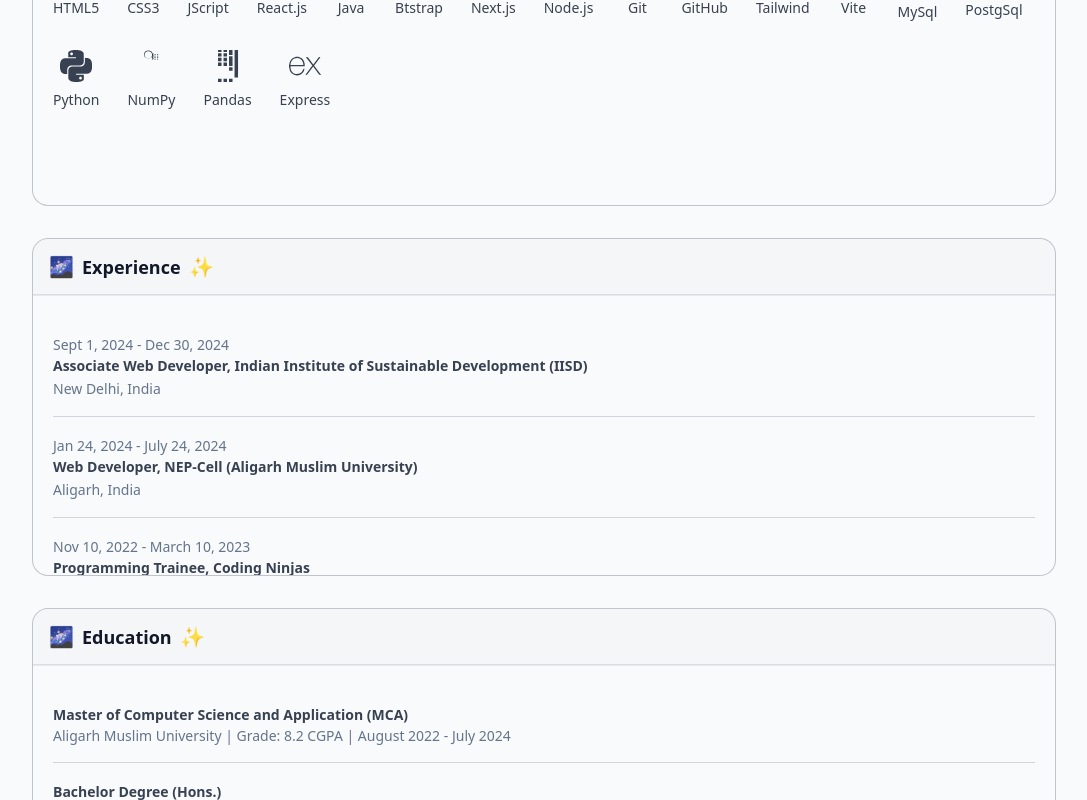
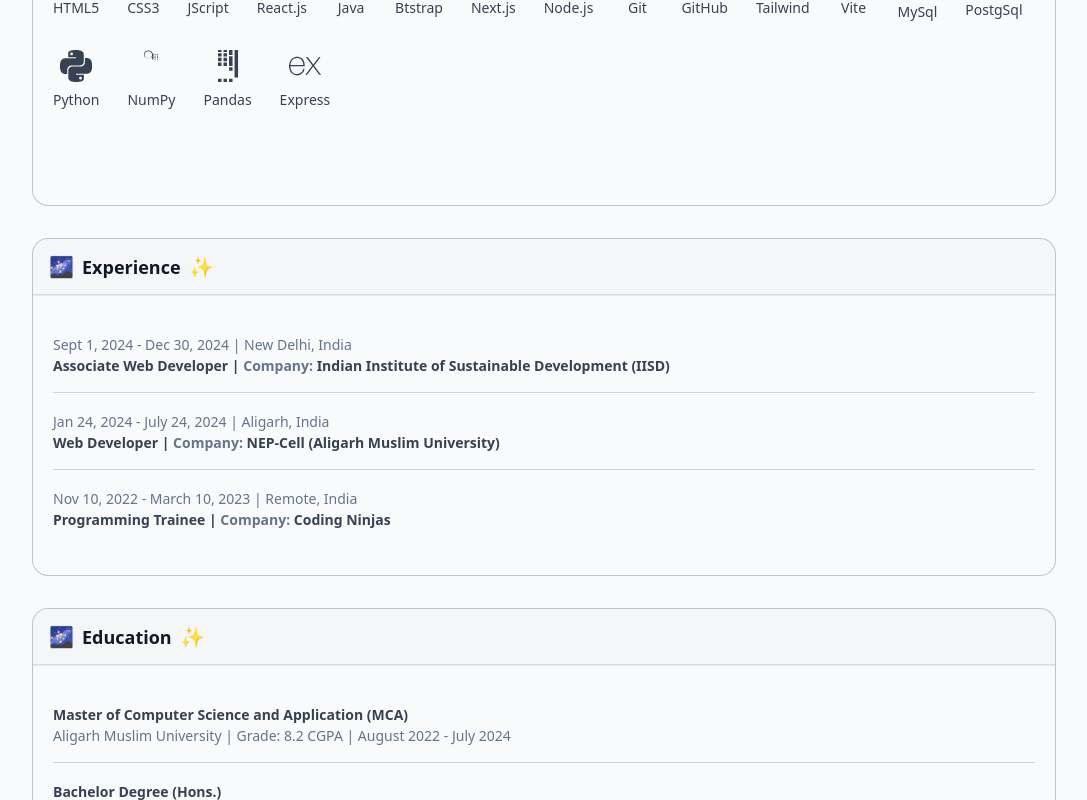
Before and after one commit to Faizan6100-amu/Personal_Website, a React (Vite) app: page /about in a window 1280 px wide. Shown: the part 513-1313 px from the top of the page, without its empty margins (96-1183 px from the left). Built offline with nearby package versions, Linux system fonts and the light colour scheme; what tailwind-hamburgers would draw is missing.

Commit message:
Update ExperienceComponent.jsx
Formatting updated

```diff
--- a/src/components/About/ExperienceComponent.jsx
+++ b/src/components/About/ExperienceComponent.jsx
@@ -4,37 +4,27 @@ const EducationComponent = () => {
       <ul className="divide-y divide-gray-300 dark:divide-gray-700">
         <li className="py-4">
           <span className="text-sm text-slate-500 dark:text-slate-400">
-          Sept 1, 2024 - Dec 30, 2024
+          Sept 1, 2024 - Dec 30, 2024  | New Delhi, India
           </span>
           <p className="text-sm font-semibold text-gray-700 dark:text-gray-200">
-          Associate Web Developer, Indian Institute of Sustainable Development (IISD)
+          Associate Web Developer | <span className="text-sm text-slate-500 dark:text-slate-400">Company:</span> Indian Institute of Sustainable Development (IISD)
           </p>
-          <span className="text-sm text-slate-500 dark:text-slate-400">
-          New Delhi, India
-          </span>
         </li>
         <li className="py-4">
           <span className="text-sm text-slate-500 dark:text-slate-400">
-          Jan 24, 2024 - July 24, 2024
+          Jan 24, 2024 - July 24, 2024  | Aligarh, India
           </span>
           <p className="text-sm font-semibold text-gray-700 dark:text-gray-200">
-          Web Developer, NEP-Cell (Aligarh Muslim University)
+          Web Developer | <span className="text-sm text-slate-500 dark:text-slate-400">Company:</span> NEP-Cell (Aligarh Muslim University)
           </p>
-          <span className="text-sm text-slate-500 dark:text-slate-400">
-          Aligarh, India
-          </span>
         </li>
         <li className="py-4">
           <span className="text-sm text-slate-500 dark:text-slate-400">
-          Nov 10, 2022 - March 10, 2023
+          Nov 10, 2022 - March 10, 2023  | Remote, India
           </span>
           <p className="text-sm font-semibold text-gray-700 dark:text-gray-200">
-          Programming Trainee, Coding Ninjas
+          Programming Trainee | <span className="text-sm text-slate-500 dark:text-slate-400">Company:</span> Coding Ninjas
           </p>
-
-          <span className="text-sm text-slate-500 dark:text-slate-400">
-          Remote, India
-          </span>
         </li>
       </ul>
     </div>
```
